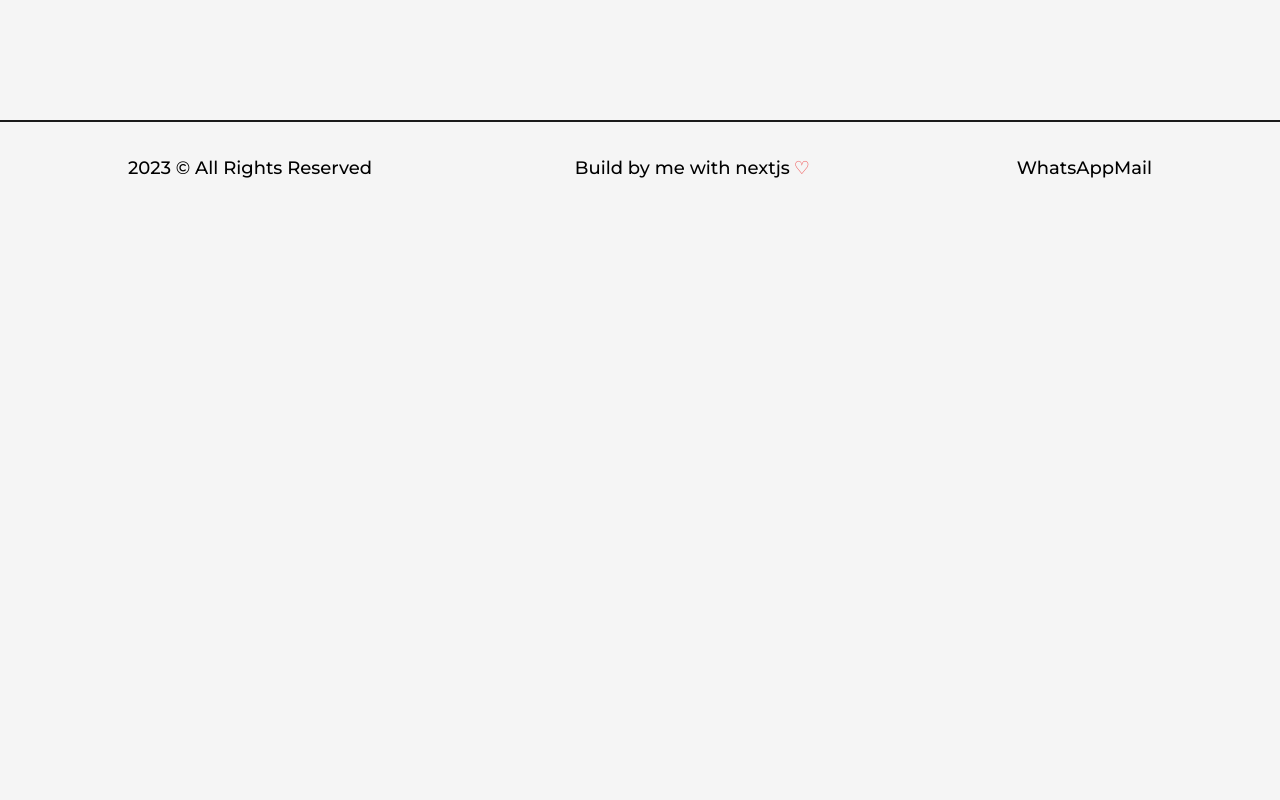
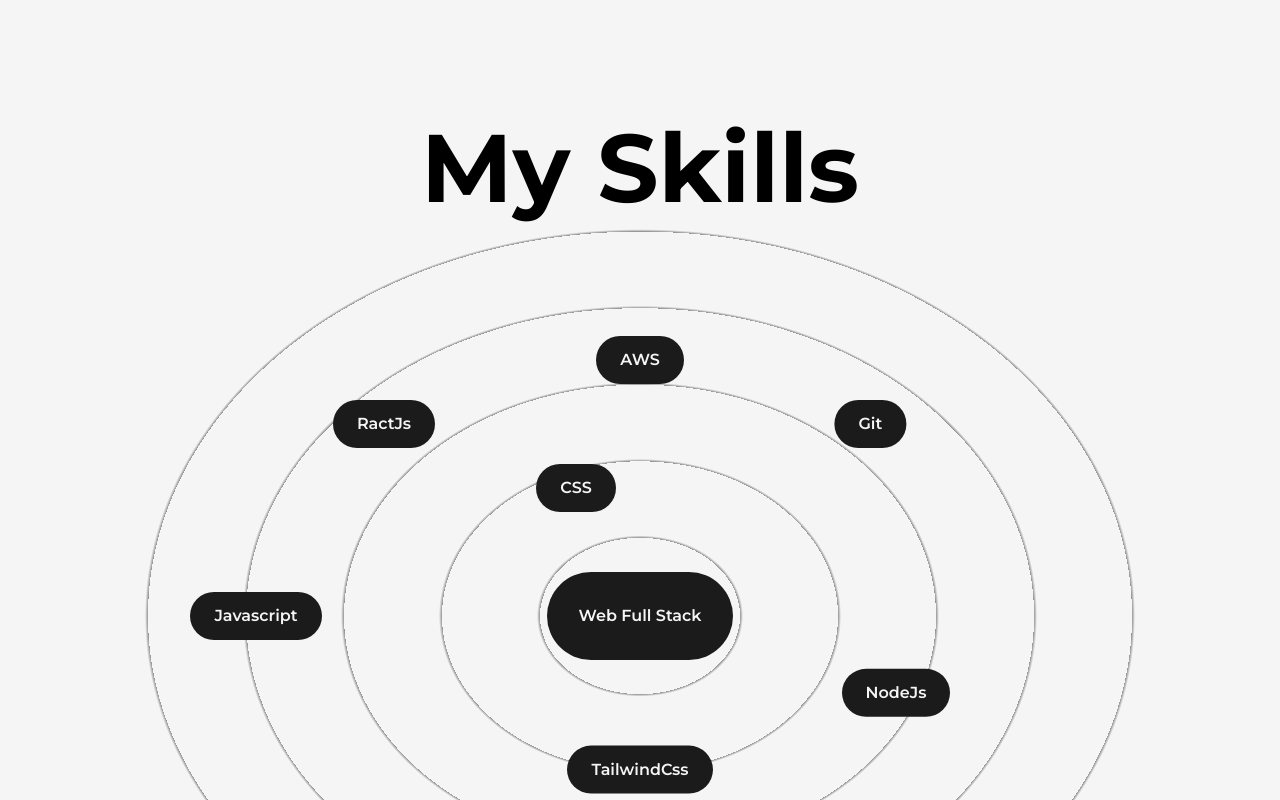
Before and after one commit to enrique-dev-coder/portfolio_definitive_editon, a Next.js app: page /about in a window 1280 px wide. Shown: the part 780-1580 px from the top of the page. Before the commit the page ends 994 px from the top, so only its background shows below. Built offline with nearby package versions, Linux system fonts and the light colour scheme.

Commit message:
added skills component

```diff
--- a/src/app/about/page.tsx
+++ b/src/app/about/page.tsx
@@ -4,6 +4,7 @@
 import AnimatedText from '@/components/AnimatedText';
 import GeneralWrapper from '@/components/Wrappers/General';
 import Counter from '@/components/Counter';
+import Skills from '@/components/Skills';
 import profilePic from '../../../public/images/profile/developer-pic-2.jpg';
 
 // NOTE use this to change metadata of the current page
@@ -21,6 +22,7 @@
     <main className="flex w-full flex-col items-center justify-center">
       <GeneralWrapper className="pt-16">
         <AnimatedText text="About Me" className=" mb-8" />
+        {/*intro section */}
         <div className="grid w-full grid-cols-8 gap-16">
           <div className="col-span-3 flex flex-col items-start justify-start ">
             <p className="font-medium">
@@ -62,6 +64,8 @@
             <Counter number={5} title="Years of experience" />
           </article>
         </div>
+        {/* my skills section */}
+        <Skills />
       </GeneralWrapper>
     </main>
   );
--- /dev/null
+++ b/src/components/Skills.tsx
@@ -0,0 +1,57 @@
+'use client';
+import React from 'react';
+import { motion } from 'framer-motion';
+
+// TODO : add more skills
+
+interface SkillTagProps {
+  name: string;
+  x: string;
+  y: string;
+}
+
+const SkillTag = ({ name, x, y }: SkillTagProps) => {
+  return (
+    <motion.div
+      className="absolute z-0 flex cursor-pointer items-center justify-center rounded-full font-semibold bg-dark shadow-dark text-light py-3 px-6"
+      whileHover={{ scale: 1.05 }}
+      initial={{ x: 0, y: 0 }}
+      whileInView={{ x: x, y: y }}
+      transition={{ duration: 1.5 }}
+    >
+      {name}
+    </motion.div>
+  );
+};
+
+const Skills = () => {
+  return (
+    <>
+      <h2 className="font-bold text-8xl mt-32 w-full text-center">My Skills</h2>
+      <div className="w-full h-screen flex items-center justify-center rounded-full bg-circularLight">
+        <motion.div
+          className="flex z-10 cursor-pointer items-center justify-center rounded-full font-semibold bg-dark shadow-dark text-light p-8"
+          whileHover={{ scale: 1.05 }}
+          drag
+          dragConstraints={{
+            top: -50,
+            left: -50,
+            right: 50,
+            bottom: 50,
+          }}
+        >
+          Web Full Stack
+        </motion.div>
+        <SkillTag name="CSS" x="-5vw" y="-10vw" />
+        <SkillTag name="NodeJs" x="20vw" y="6vw" />
+        <SkillTag name="TailwindCss" x="0vw" y="12vw" />
+        <SkillTag name="RactJs" x="-20vw" y="-15vw" />
+        <SkillTag name="Git" x="18vw" y="-15vw" />
+        <SkillTag name="AWS" x="0vw" y="-20vw" />
+        <SkillTag name="Javascript" x="-30vw" y="0vw" />
+      </div>
+    </>
+  );
+};
+
+export default Skills;
--- a/tailwind.config.ts
+++ b/tailwind.config.ts
@@ -23,6 +23,31 @@
         'spin-slow': 'spin 8s linear infinite',
       },
     },
+    backgroundImage: {
+      circularLight:
+        'repeating-radial-gradient(rgba(0,0,0,0.4) 2px,#f5f5f5 5px,#f5f5f5 100px)',
+
+      circularDark:
+        'repeating-radial-gradient(rgba(255,255,255,0.5) 2px,#1b1b1b 8px,#1b1b1b 100px)',
+
+      circularLightLg:
+        'repeating-radial-gradient(rgba(0,0,0,0.4) 2px,#f5f5f5 5px,#f5f5f5 80px)',
+
+      circularDarkLg:
+        'repeating-radial-gradient(rgba(255,255,255,0.5) 2px,#1b1b1b 8px,#1b1b1b 80px)',
+
+      circularLightMd:
+        'repeating-radial-gradient(rgba(0,0,0,0.4) 2px,#f5f5f5 5px,#f5f5f5 60px)',
+
+      circularDarkMd:
+        'repeating-radial-gradient(rgba(255,255,255,0.5) 2px,#1b1b1b 8px,#1b1b1b 60px)',
+
+      circularLightSm:
+        'repeating-radial-gradient(rgba(0,0,0,0.4) 2px,#f5f5f5 5px,#f5f5f5 40px)',
+
+      circularDarkSm:
+        'repeating-radial-gradient(rgba(255,255,255,0.5) 2px,#1b1b1b 8px,#1b1b1b 40px)',
+    },
   },
   plugins: [],
 };
```
